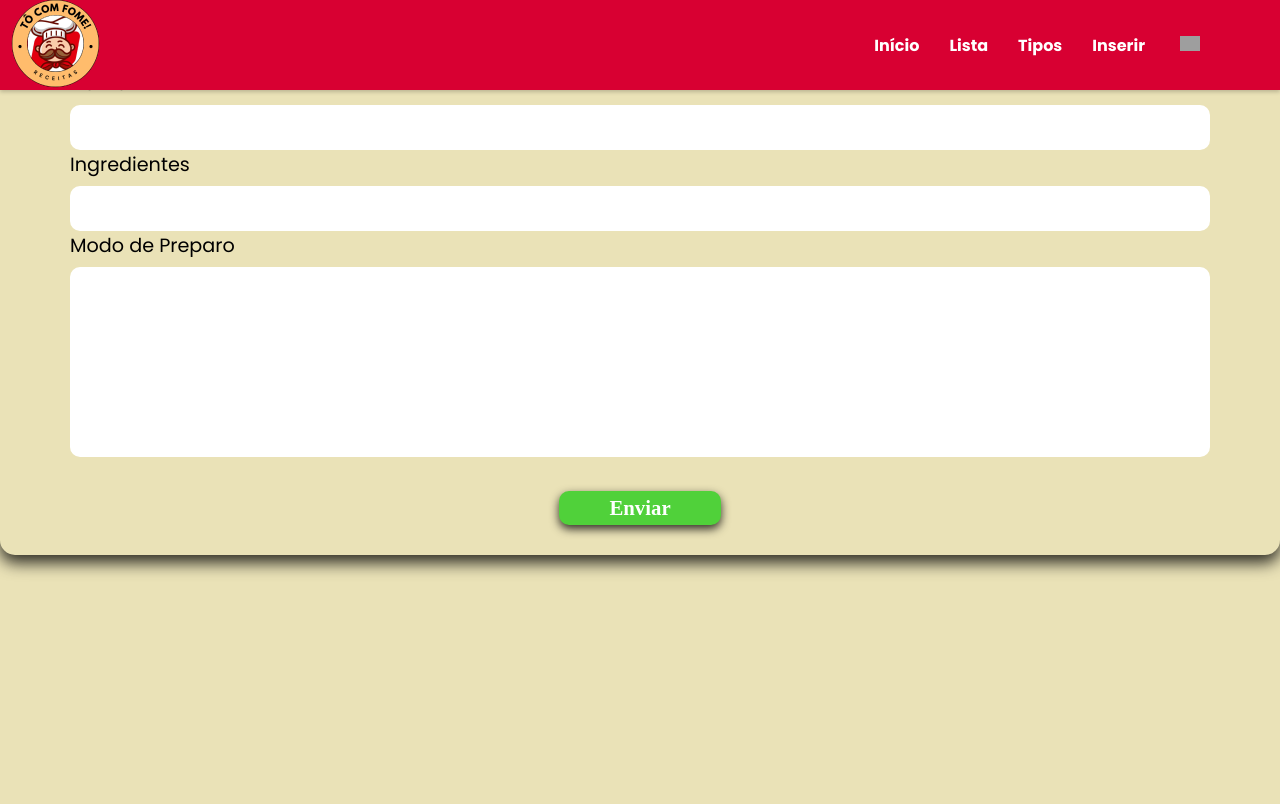
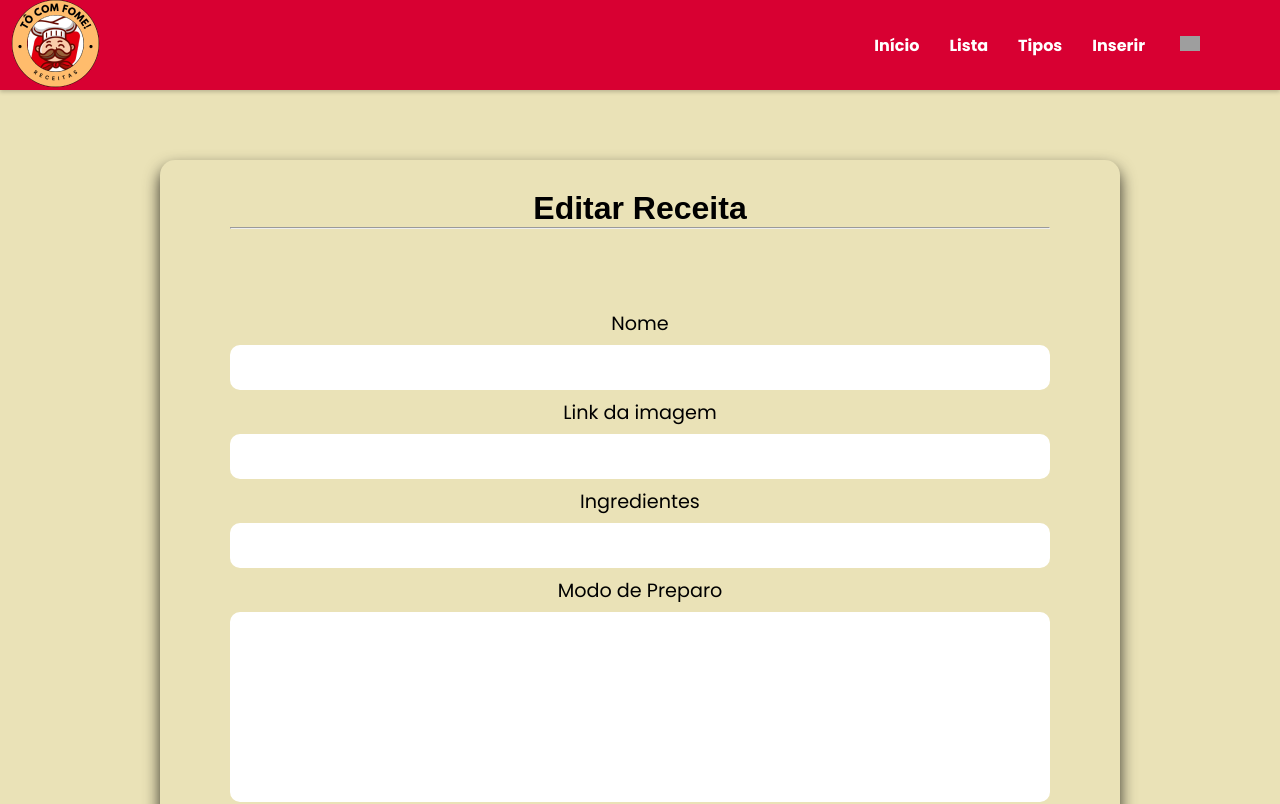
Before and after one commit to paulooosf/react-g5, a React (Vite) app: page /update/1 in a window 1280 px wide. Shown: the top 804 px of the page. Built offline with nearby package versions, Linux system fonts and the light colour scheme; no server answers; grey boxes are pictures that could not be loaded.

Commit message:
fix: atualizaões no update e no ver receita.

```diff
--- a/src/Pages/Receitas/index.jsx
+++ b/src/Pages/Receitas/index.jsx
@@ -3,6 +3,8 @@ import Header from '../../Components/Header';
 import axios from 'axios';
 import "./style.css";
 import { useParams } from "react-router-dom";
+import Footer from '../../Components/Footer';
+import { Link } from "react-router-dom";
 
 
 function Receitas() {
@@ -27,14 +29,24 @@ return (
       <div className="card-post">
         <header>
           <h2>{ler.nome}</h2>
+          <hr />
+          <img src={ler.urlImagem} alt="imagem" className='imagem'/>
         </header>
         <div className="line" />
         <ul>
-          <li>{ler.ingredientes}</li>
-          <li>{ler.preparo}</li>
+          <h3>Ingredientes:</h3>
+          <p>{ler.ingredientes}</p>
+          <h3>Modo de Preparo:</h3>
+          <p>{ler.preparo}</p>
         </ul>
+        <div className="btn-post">
+        <Link to={`/lista`}>
+          <button type='submit'>Voltar</button>
+        </Link>
+        </div>
       </div>
     </div>
+    <Footer/>
   </main>
 </div>
 );
--- a/src/Pages/Receitas/style.css
+++ b/src/Pages/Receitas/style.css
@@ -0,0 +1,22 @@
+.card-post {
+   margin-left: 20rem;
+}
+
+.imagem {
+    width: 40rem;
+    margin-top: 2rem;
+    border-radius: 1rem;
+}
+
+ul {
+    padding-top: 1rem;
+    width: 40rem;
+}
+
+p {
+    padding-top: 0.5rem;
+}
+
+h3 {
+    padding-top: 0.5rem;
+}
--- a/src/Pages/Update/index.jsx
+++ b/src/Pages/Update/index.jsx
@@ -7,6 +7,7 @@ import { useForm } from "react-hook-form";
 import "./style.css";
 import { yupResolver } from '@hookform/resolvers/yup';
 import Header from '../../Components/Header';
+import Footer from "../../Components/Footer/index.jsx";
 
 
 const validationPost = yup.object().shape({
@@ -14,6 +15,10 @@ const validationPost = yup.object().shape({
     .string()
     .required("Nome Obrigatório")
     .max(40, "precisa ter 40 caracteres no máximo !"),
+    urlImagem: yup
+    .string()
+    .required("Link Obrigatório")
+    .max(800, "precisa ter 800 caracteres no máximo !"),
   ingredientes: yup
     .string()
     .required("Ingredientes Obrigatório")
@@ -69,6 +74,10 @@ function Update() {
               <input type="text" id="nome" {...register("nome")} />
               <p className="error-message">{errors.nome?.message}</p>
 
+              <label htmlFor="urlImagem">Link da imagem</label>
+              <input type="text" id="urlImagem" {...register("urlImagem")} />
+              <p className="error-message">{errors.urlImagem?.message}</p>
+
               <label htmlFor="ingredientes">Ingredientes</label>
               <input type="text" id="ingredientes" {...register("ingredientes")} />
               <p className="error-message">{errors.ingredientes?.message}</p>
@@ -89,6 +98,7 @@ function Update() {
             </div>
           </form>
         </div>
+        <Footer/>
       </main>
     </div>
   );
--- a/src/Pages/Update/style.css
+++ b/src/Pages/Update/style.css
@@ -0,0 +1,15 @@
+.card-post {
+    margin-right: 10rem;
+    margin-left: 10rem;
+    margin-top: 10rem;
+    align-items: center;
+    justify-content: center;
+    text-align: center;
+    margin-bottom: 5rem;
+}
+
+.fields {
+    margin-top: 5rem;
+    align-items: center;
+    justify-content: center;
+}
```
